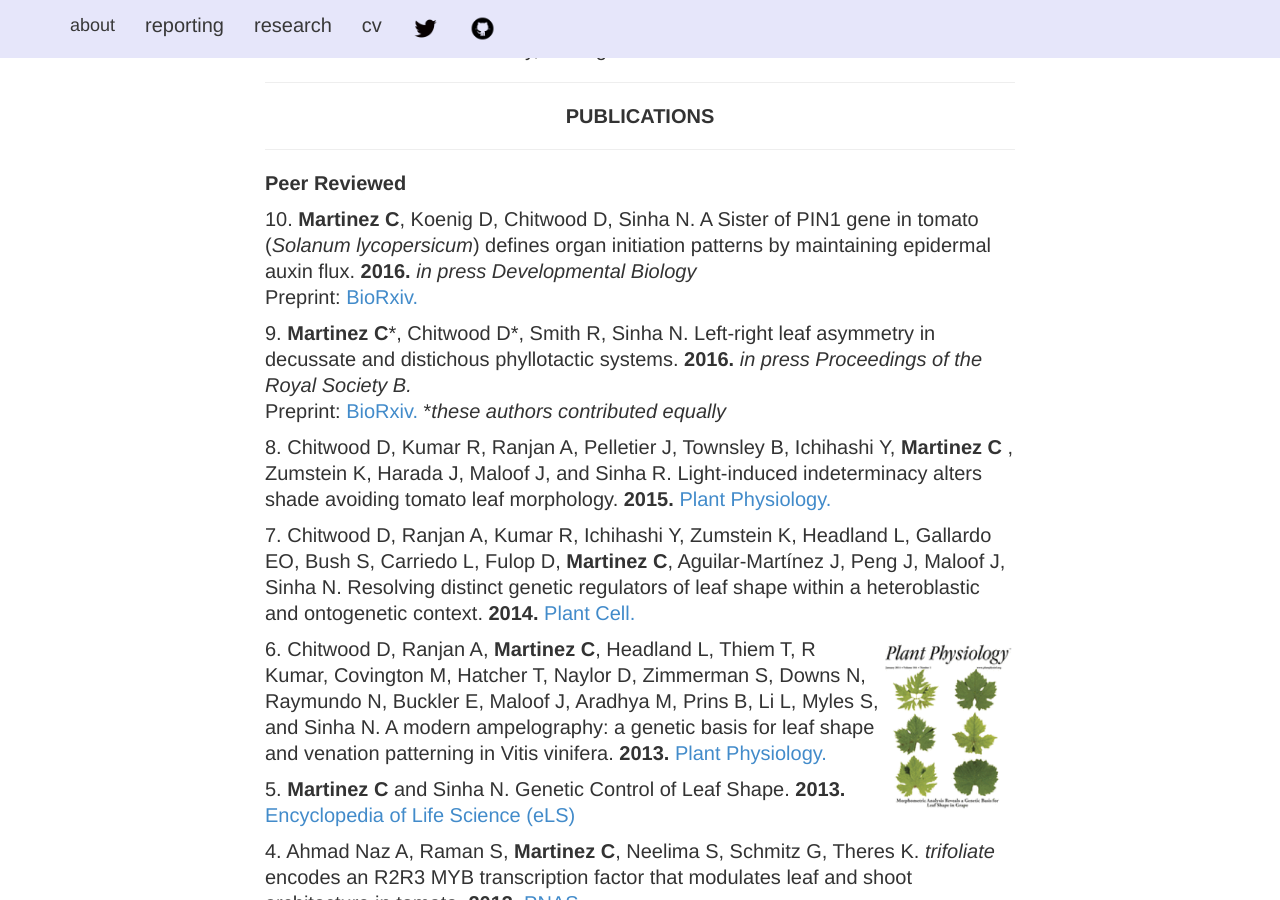
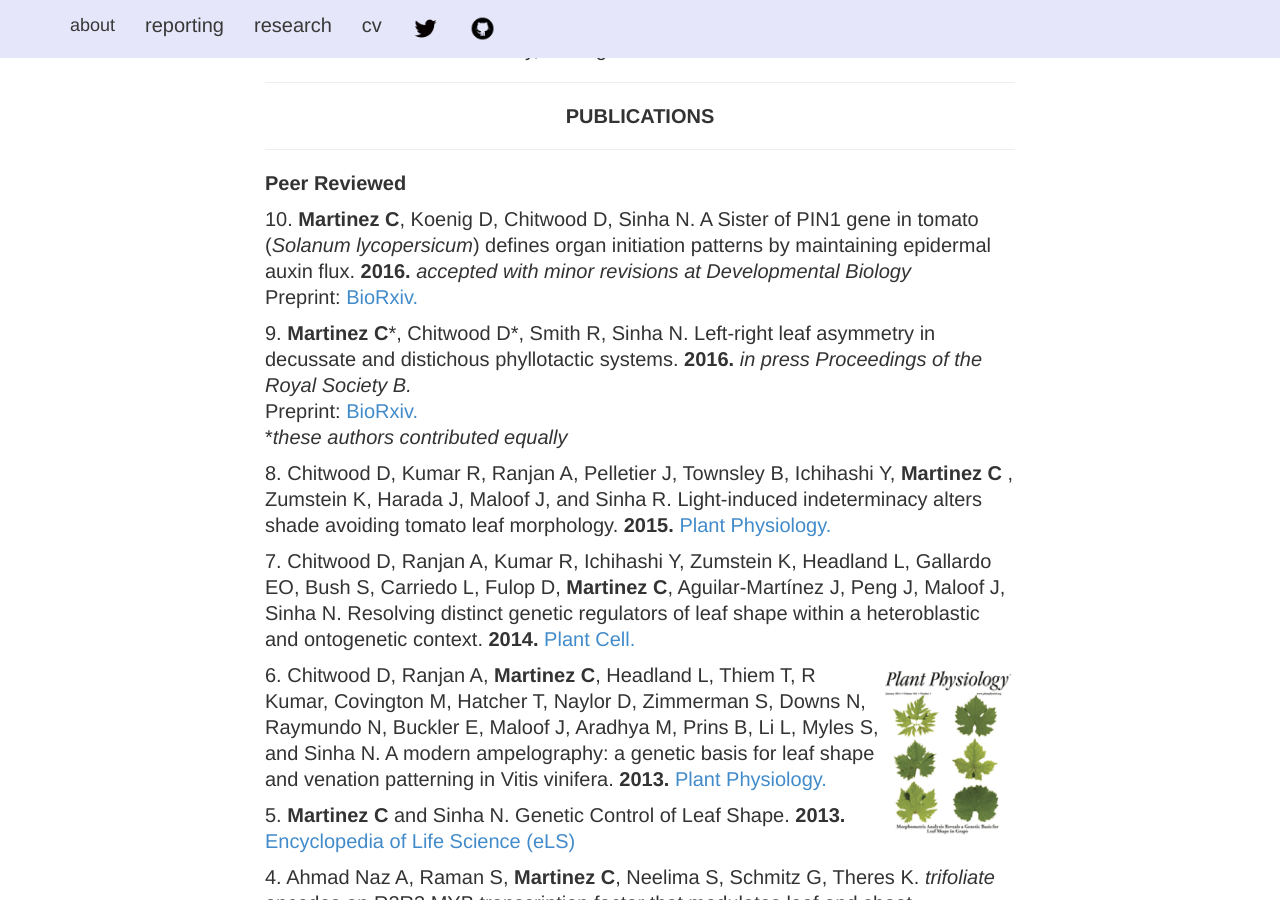
Before and after one commit to iamciera/creports, a Jekyll site: the page built from cv/index.html, in a window 1280 px wide and 900 px high, scrolled down 815 px. Built offline with Jekyll 4.4.1, drawn with Linux system fonts in a browser that asks for light colours; nearby versions of some CDN libraries.

Commit message:
updated CV for Devo Bio

```diff
--- a/cv/index.html
+++ b/cv/index.html
@@ -49,18 +49,26 @@
 
 				<p><strong>Peer Reviewed</strong>
 
-				<p>10. <strong>Martinez C</strong>, Koenig D, Chitwood D, Sinha N. A Sister of PIN1 gene in tomato (<i>Solanum lycopersicum</i>) defines organ initiation patterns by maintaining epidermal auxin flux. <b>2016.</b> <i> in press Developmental Biology</i> <br />Preprint:<a href="http://biorxiv.org/content/early/2016/03/02/042150"> BioRxiv.</a></p>
+				<p>10. <strong>Martinez C</strong>, Koenig D, Chitwood D, Sinha N. A Sister of PIN1 gene in tomato (<i>Solanum lycopersicum</i>) defines organ initiation patterns by maintaining epidermal auxin flux. <b>2016.</b> <i> accepted with minor revisions at Developmental Biology</i> <br />Preprint:<a href="http://biorxiv.org/content/early/2016/03/02/042150"> BioRxiv.</a></p>
 
-				<p>9. <strong>Martinez C</strong>*, Chitwood D*, Smith R, Sinha N. Left-right leaf asymmetry in decussate and distichous phyllotactic systems. <b>2016.</b>  <i>in press Proceedings of the Royal Society B. </i><br />Preprint:<a href="http://biorxiv.org/content/early/2016/03/15/043869">  BioRxiv.</a> *<i>these authors contributed equally</i></p>
+				<p>9. <strong>Martinez C</strong>*, Chitwood D*, Smith R, Sinha N. Left-right leaf asymmetry in decussate and distichous phyllotactic systems. <b>2016.</b>  <i>in press Proceedings of the Royal Society B. </i><br />Preprint:<a href="http://biorxiv.org/content/early/2016/03/15/043869">  BioRxiv.</a> <br />*<i>these authors contributed equally</i></p>
+
 				<p>8. Chitwood D, Kumar R, Ranjan A, Pelletier J, Townsley B, Ichihashi Y, <strong> Martinez C </strong>, Zumstein K, Harada J, Maloof J, and Sinha R. Light-induced indeterminacy alters shade avoiding tomato leaf morphology. <b>2015.</b> <a href="http://www.plantphysiol.org/content/early/2015/09/17/pp.15.01229.full.pdf"> Plant Physiology.</a></p>
+
 				<p>7. Chitwood D, Ranjan A, Kumar R, Ichihashi Y, Zumstein K, Headland L, Gallardo EO, Bush S, Carriedo L, Fulop D, <b>Martinez C</b>, Aguilar-Martínez J, Peng J, Maloof J, Sinha N. Resolving distinct genetic regulators of leaf shape within a heteroblastic and ontogenetic context.  <b>2014. </b><a href="http://www.plantcell.org/content/early/2014/09/30/tpc.114.130112.full.pdf+html">Plant Cell.</a></p>
 				<img src="{{ site.baseurl }}/img/cover1.png" height = "180" align="right">
+
 				<p>6.  Chitwood D, Ranjan A, <b>Martinez C</b>, Headland L, Thiem T, R Kumar, Covington M, Hatcher T, Naylor D, Zimmerman S, Downs N, Raymundo N, Buckler E, Maloof J, Aradhya M, Prins B, Li L, Myles S, and Sinha N.  A modern ampelography: a genetic basis for leaf shape and venation patterning in Vitis vinifera.  <strong>2013.</strong><a href="http://www.plantphysiol.org/content/164/1/259"> Plant Physiology.</a></p>
+
 				<p>5.  <strong>Martinez C</strong> and Sinha N. Genetic Control of Leaf Shape.  <strong>2013. </strong> <a href="http://www.els.net/WileyCDA/ElsArticle/refId-a0020101.html">Encyclopedia of Life Science (eLS)</a></p>
+
 				<p>4.  Ahmad Naz A, Raman S, <strong>Martinez C</strong>, Neelima S, Schmitz G, Theres K. <em>trifoliate </em>encodes an R2R3 MYB transcription factor that modulates leaf and shoot architecture in tomato.<strong> 2013.</strong><i></i><a href="http://www.pnas.org/content/110/6/2401.short"> PNAS.</a></p>
+
 				<p>3.  Chitwood D, Headland L, Ranjan A, <strong>Martinez C, </strong>Braybrook S, Koenig D,Kuhlemeier C, Smith R, and Sinha N. Leaf asymmetry as a developmental constraint imposed by auxin-dependent phyllotactic patterning. <strong>2012.</strong> <a href="http://www.plantcell.org/content/24/6/2318.short"> Plant Cell.</a></p>
 				<img src="{{ site.baseurl }}/img/cover2.png" height = "180" align="right">
+
 				<p>2.  Preston J, <strong>Martinez C</strong>, Hileman L. Gradual disintegration of the floral symmetry gene network is implicated in the evolution of a wind-pollination syndrome. <strong>2011. </strong><a href="http://www.pnas.org/content/108/6/2343.short">  PNAS.</a></p>
+
 				<p>1.  Du J, Miura E, Robischon M, <strong>Martinez C</strong>, Groover A, 2011 The Populus class III HD ZIP transcription Factor POPCORONA affects cell differentiation during secondary growth of woody stems.<strong> 2011.</strong><a href="http://www.plosone.org/article/info%3Adoi%2F10.1371%2Fjournal.pone.0017458"> PLoS ONE. </a></p>
 				<hr />
 				<center><strong>GRANT, SCHOLORSHIP, AND FELLOWSHIP AWARDS</strong></center>
```
